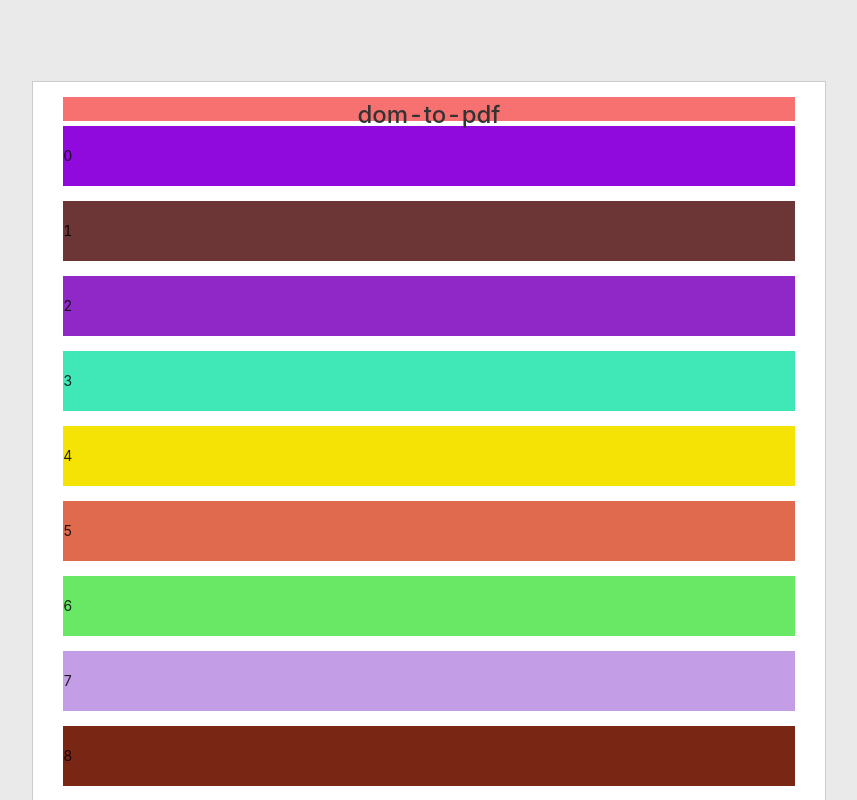
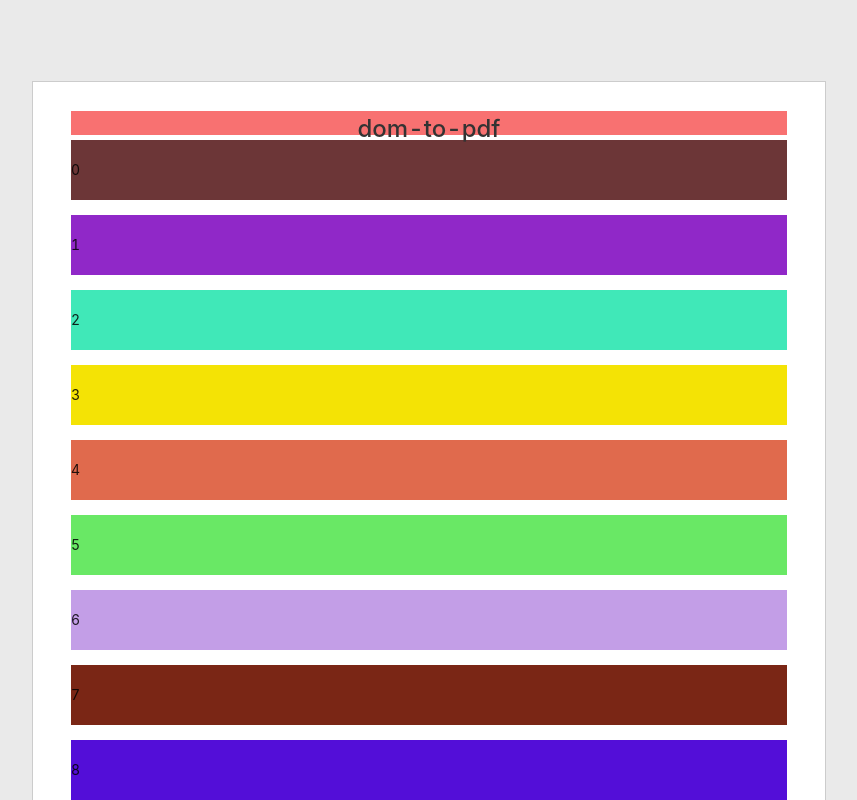
Before and after one commit to wang0122xl/dom-to-pdf, a React (Vite) app: page / in a window 1280 px wide. Shown: the whole page, without its empty margins (211-1068 px from the left). Built offline with nearby package versions, Linux system fonts and the light colour scheme.

Commit message:
:sparkles: 打印功能初步完成，可自动换页。TODO：换页页眉页脚设置

```diff
--- a/example/App.less
+++ b/example/App.less
@@ -78,10 +78,10 @@ button {
     width: 60vw;
     background-color: white;
     word-wrap: break-word;
-    padding: 0.4cm 30px;
+    padding: 5mm 10mm 5mm 10mm;
     &.a4 {
-        width: 595pt;
-        height: 841pt;
+        width: 210mm;
+        min-height: 297mm;
         border: 1px solid #ccc;
     }
     &.a5 {
--- a/example/App.tsx
+++ b/example/App.tsx
@@ -2,7 +2,7 @@
  * @Date: 2022-03-11 15:22:08
  * @Author: wang0122xl@163.com
  * @LastEditors: wang0122xl@163.com
- * @LastEditTime: 2022-03-14 21:59:35
+ * @LastEditTime: 2022-03-15 10:18:49
  * @Description: file content
  */
 import React, { useMemo } from 'react'
@@ -18,7 +18,7 @@ export type PDFPreviewType = 'download' | 'print' | 'all'
 const App = () => {
     const items = useMemo(() => {
         const result: string[] = []
-        for (let i = 0; i < 14; i++) {
+        for (let i = 0; i < 15; i++) {
 
             result.push(`rgb(${Math.random() * 255}, ${Math.random() * 255}, ${Math.random() * 255})`)
 
@@ -39,7 +39,7 @@ const App = () => {
         const domToPdf = new DomToPdf()
         const pdf = await domToPdf.transformToPdf({
             element: document.getElementById('test')! as HTMLDivElement,
-            padding: [1, 30, 15, 30]
+            padding: [0, 10, 5, 10]
         })
         _print(pdf)
         console.log(pdf)
@@ -48,13 +48,13 @@ const App = () => {
     return (
         <div id='print-container'>
             <div className={`print-layer a4`} id='test'>
-                <div className='text-24px h-24px font-500 text-[#333] text-center mt-0px bg-red-400'>
+                <div className='text-24px h-24px font-500 text-[#333] text-center mt-10px bg-red-400'>
                     dom-to-pdf
                 </div>
                 {items.map((c, index) => (
                     <div key={index} style={{
                         backgroundColor: c,
-                        width: '100%',
+                        // width: '100%',
                         height: '60px',
                         marginTop: 5,
                         marginBottom: 15,
--- a/src/index.ts
+++ b/src/index.ts
@@ -2,7 +2,7 @@
  * @Date: 2022-03-11 16:20:55
  * @Author: wang0122xl@163.com
  * @LastEditors: wang0122xl@163.com
- * @LastEditTime: 2022-03-14 22:00:34
+ * @LastEditTime: 2022-03-15 10:18:44
  * @Description: file content
  */
 import jspdf from 'jspdf'
@@ -13,8 +13,8 @@ type PDFSize = {
     height: number
 }
 const A4Size: PDFSize = {
-    width: 595,
-    height: 841
+    width: 210,
+    height: 297
 }
 const A5Size: PDFSize = {
     width: 419.527,
@@ -76,7 +76,7 @@ class DomToPdf {
     private createPdfIfNotExisted(size: PDFSize, pdf?: jspdf) {
         let resultPdf = pdf
         if (!resultPdf) {
-            resultPdf = new jspdf('p', 'pt', [size.width, size.height])
+            resultPdf = new jspdf('p', 'mm', [size.width, size.height])
             resultPdf.addFileToVFS('heiti.ttf', this.heitiString)
             resultPdf.addFont('heiti.ttf', 'heiti', 'normal')
             resultPdf.setFont('heiti')
@@ -184,7 +184,7 @@ class DomToPdf {
          * @return {number} pt值
        */
         function calculateLength(length: number) {
-            return (pdfWidth / parentRect.width) * length
+            return (size.width / parentRect.width) * length
         }
 
         /**
@@ -263,7 +263,7 @@ class DomToPdf {
             }
 
             console.log(top)
-            promises.push(this.pdfAddEle({
+            await this.pdfAddEle({
                 pdf,
                 element: childEle,
                 top: top,
@@ -271,7 +271,16 @@ class DomToPdf {
                 width: pdfWidth,
                 height: eleHeight,
                 page: currentPage
-            }))
+            })
+            // promises.push(this.pdfAddEle({
+            //     pdf,
+            //     element: childEle,
+            //     top: top,
+            //     left,
+            //     width: pdfWidth,
+            //     height: eleHeight,
+            //     page: currentPage
+            // }))
             // top += calculateLength(childEle.offsetHeight)
             if (i < childrenElements.length - 1) {
                 top += calculateLength(childrenElements[i + 1].getBoundingClientRect().y) - eleY
```
